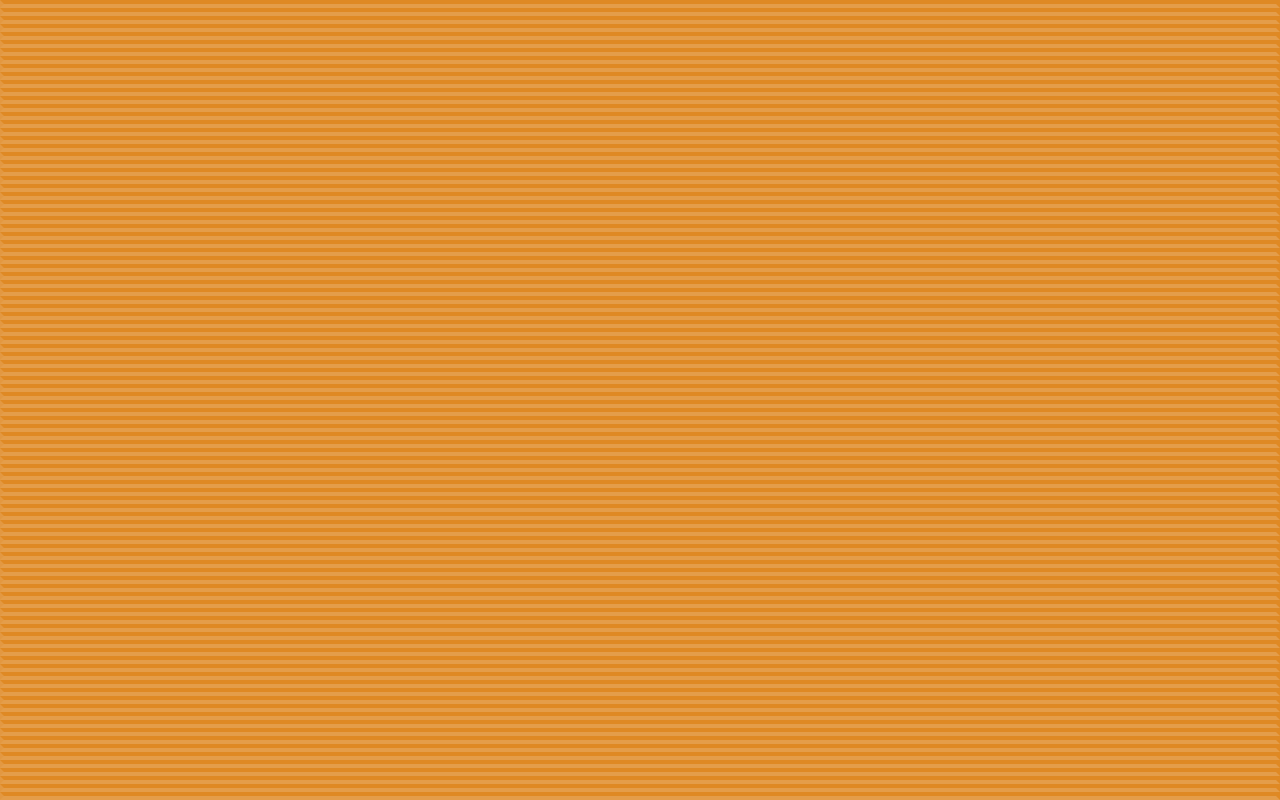
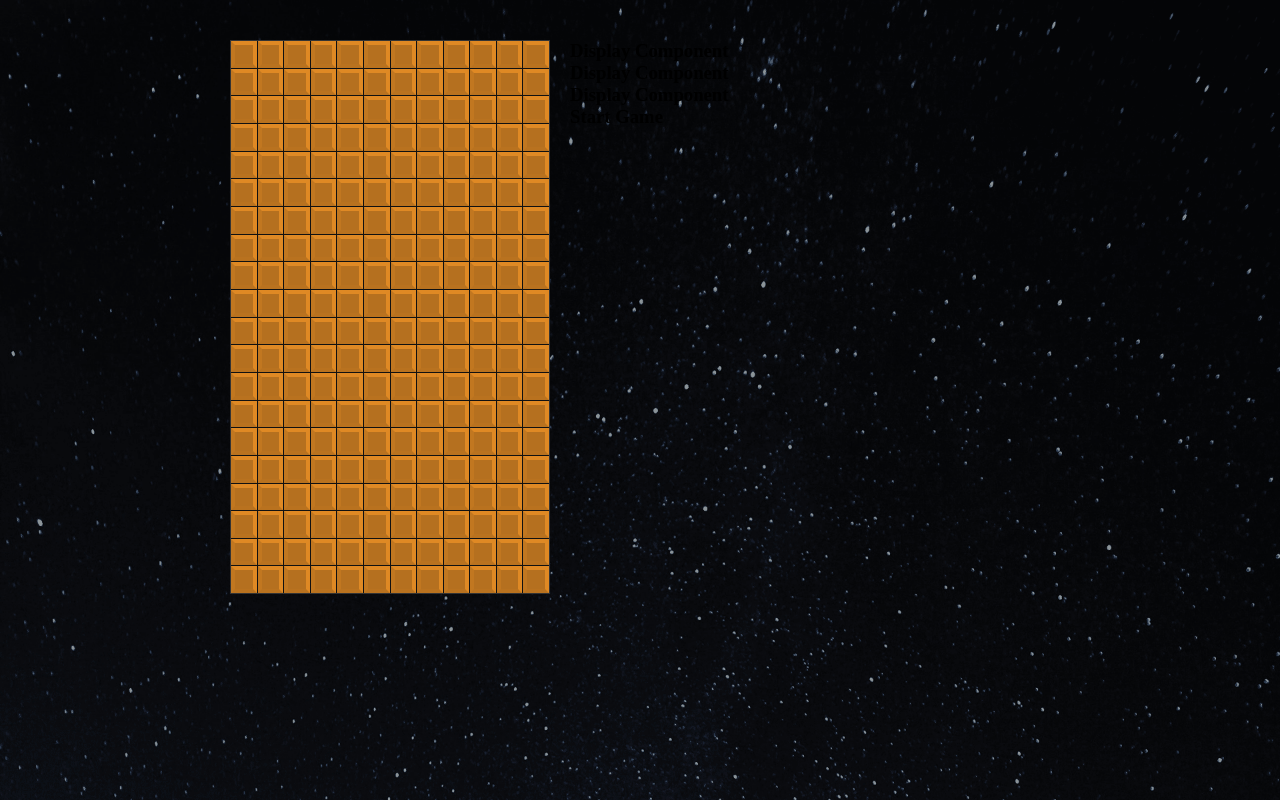
Before and after one commit to SimasDei/react-tetris, a React (Create React App) app: page / in a window 1280 px wide. Shown: the top 800 px of the page. Built offline with nearby package versions, Linux system fonts and the light colour scheme.

Commit message:
add styled stage and styled Tetris

```diff
--- a/src/components/Stage.js
+++ b/src/components/Stage.js
@@ -1,11 +1,14 @@
 import React from 'react';
+
 import Cell from './Cell';
+
+import StyledStage from './styles/StyledStage';
 
 const Stage = ({stage}) => {
   return (
-    <div>
+    <StyledStage width={stage[0].length} height={stage.length}>
       {stage.map(row => row.map((cell, x) => <Cell key={x} type={[0]} />))}
-    </div>
+    </StyledStage>
   )
 }
 
--- a/src/components/Tetris.js
+++ b/src/components/Tetris.js
@@ -6,9 +6,12 @@ import Stage from './Stage';
 import Display from './Display';
 import StartButton from './StartButton';
 
+import StyledTetris, {StyledTetrisWrapper} from './styles/StyledTetris';
+
 const Tetris = () => {
   return (
-    <div>
+    <StyledTetrisWrapper>
+    <StyledTetris>
       <Stage stage={createStage()} />
       <aside>
       <div>
@@ -18,7 +21,8 @@ const Tetris = () => {
       </div>
       <StartButton />
       </aside>
-    </div>
+      </StyledTetris>
+    </StyledTetrisWrapper>
   )
 }
 
--- /dev/null
+++ b/src/components/styles/StyledStage.js
@@ -0,0 +1,14 @@
+import styled from 'styled-components';
+
+const StyledStage = styled.div`
+  display: grid;
+  grid-template-rows: repeat(${props => props.height}, calc(25vw / ${props => props.width}));
+  grid-template-columns: repeat(${props => props.width}, 1fr);
+  grid-gap: 1px;
+  border: 1px solid #333;
+  width: 100%;
+  max-width: 25vw;
+  background: #111;
+`;
+
+export default StyledStage;
--- /dev/null
+++ b/src/components/styles/StyledTetris.js
@@ -0,0 +1,28 @@
+import styled from 'styled-components';
+
+import bgImage from '../../assets/img/bg.png';
+
+export const StyledTetrisWrapper = styled.div`
+  width: 100vw;
+  height: 100vh;
+  background: url(${bgImage}) #000;
+  background-size: cover;
+  overflow: hidden;
+`;
+
+const StyledTetris = styled.div`
+  display: flex;
+  align-items: flex-start;
+  padding: 40px;
+  margin: 0 auto;
+  max-width: 900px;
+
+  aside {
+    width: 100%;
+    max-width: 200px;
+    display: block;
+    padding: 0 20px;
+  }
+`;
+
+export default StyledTetris;
```
